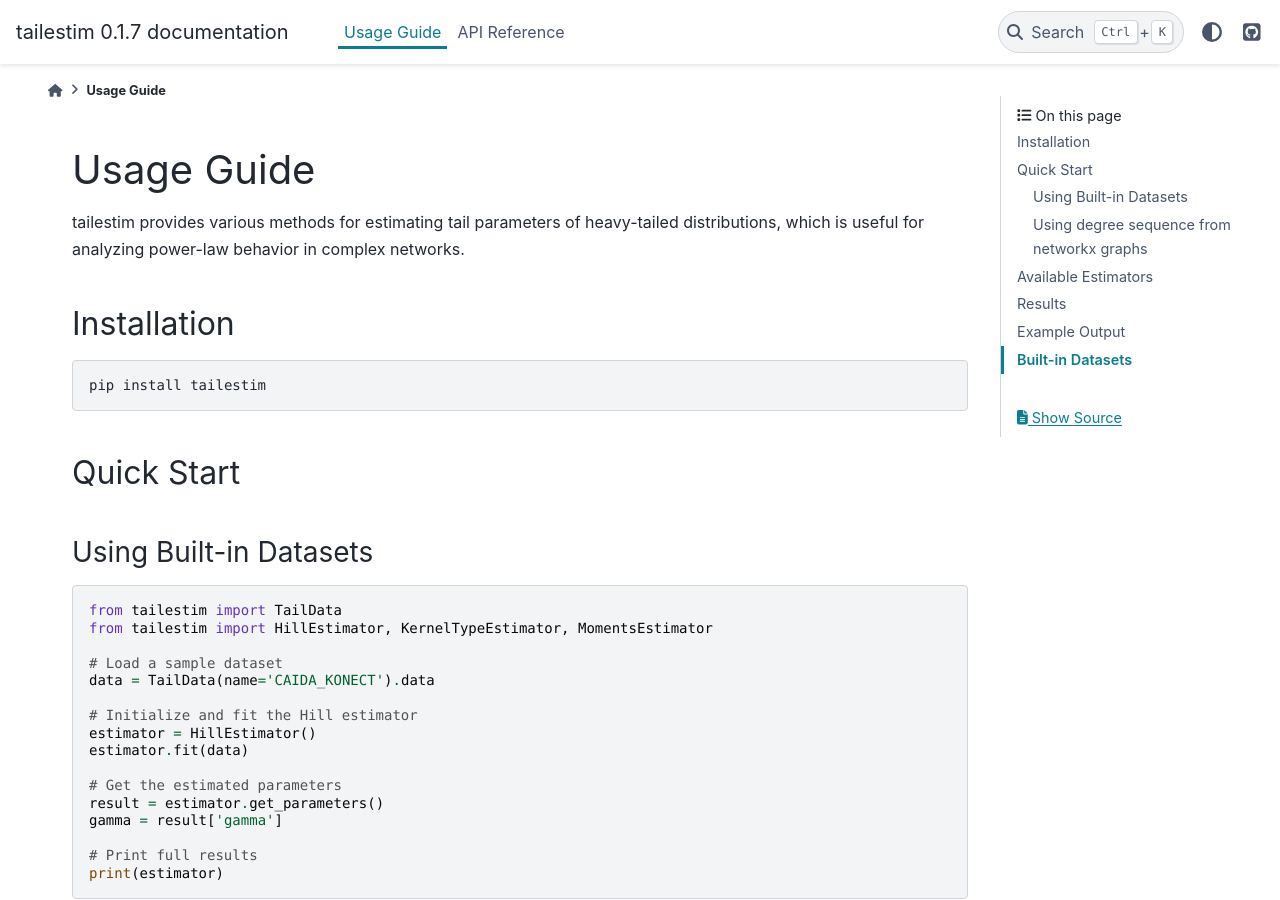
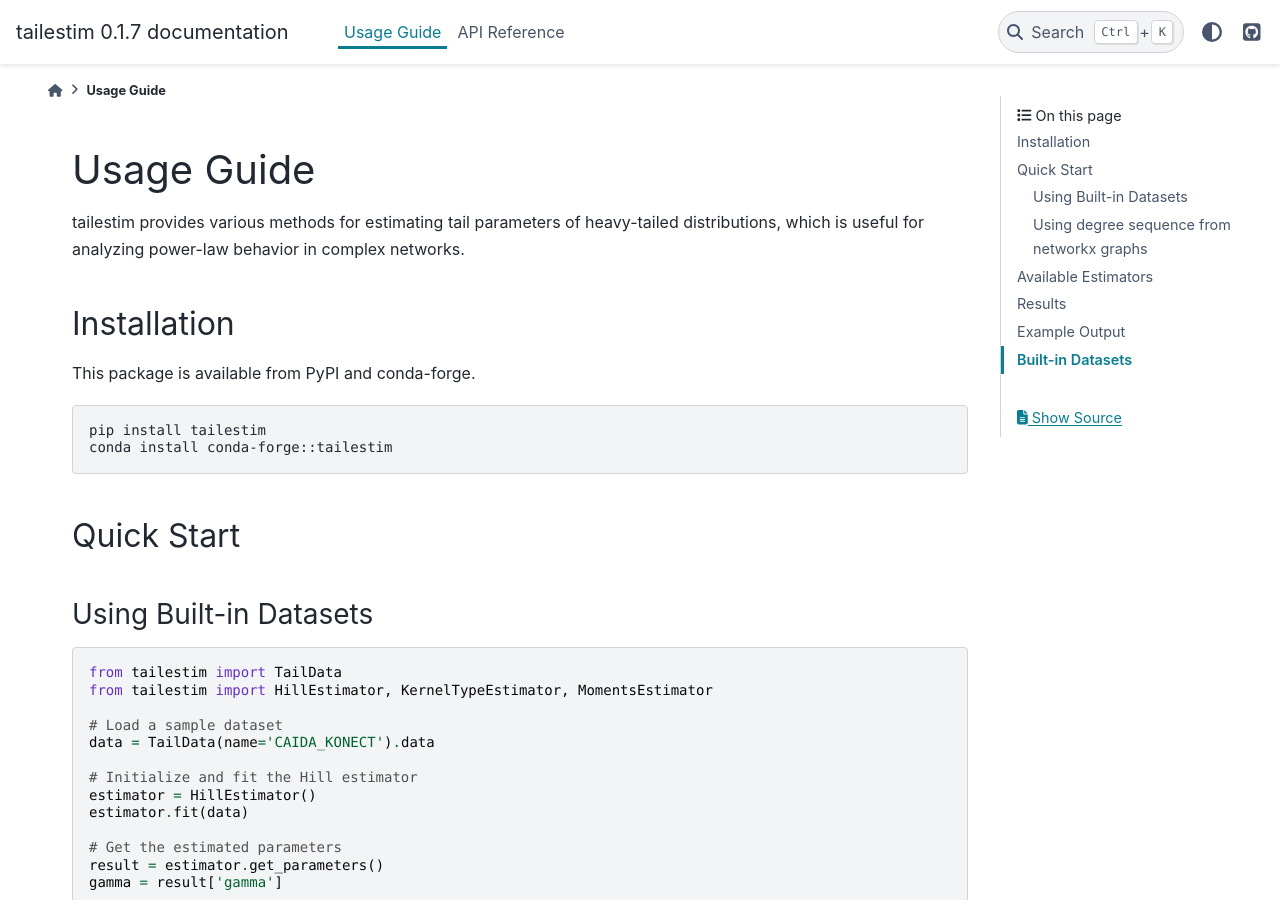
Before and after one commit to mu373/tailestim, a Sphinx documentation site: the page built from docs/usage.rst, in a window 1280 px wide and 900 px high. Built offline with Sphinx 7.4.7 and the PyData theme 0.15.4, drawn with Linux system fonts in a browser that asks for light colours; pages that are not in the unit, such as notebooks, are missing from menus.

Commit message:
Add conda installation command

```diff
--- a/docs/usage.rst
+++ b/docs/usage.rst
@@ -6,9 +6,12 @@ tailestim provides various methods for estimating tail parameters of heavy-taile
 
 Installation
 ----------
+This package is available from PyPI and conda-forge.
+
 .. code-block:: bash
 
    pip install tailestim
+   conda install conda-forge::tailestim
 
 
 Quick Start
```
